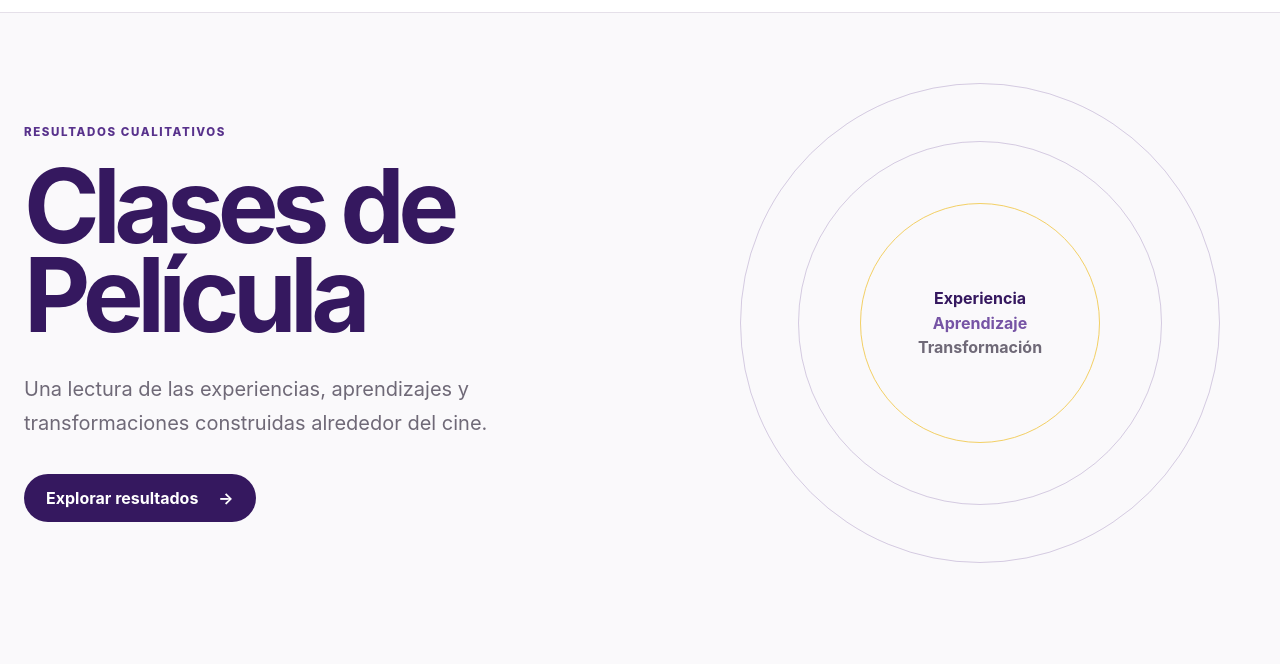
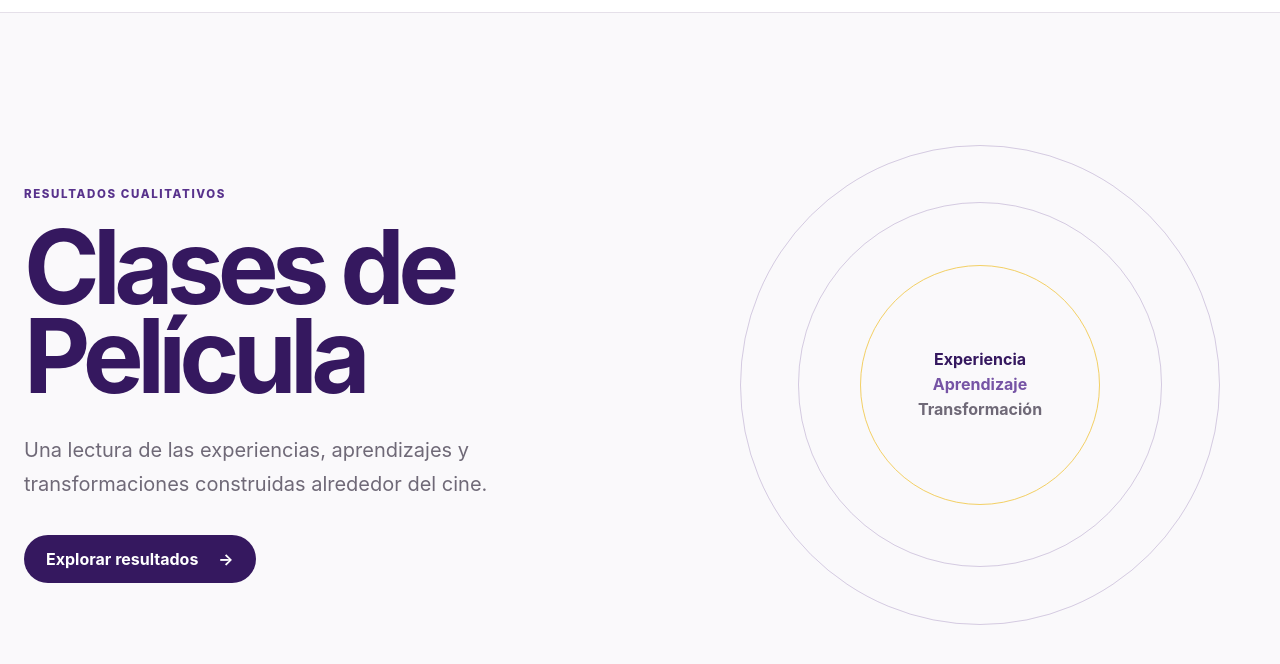
Before and after one commit to ayalammabel/clases-peliculas, a plain HTML site: page index.html in a window 1280 px wide. Shown: the part 60-724 px from the top of the page. Drawn offline with Linux system fonts and the light colour scheme.

Commit message:
Update styles.css

```diff
--- a/css/styles.css
+++ b/css/styles.css
@@ -228,7 +228,9 @@ button:focus-visible {
 
 .hero-container {
     width: min(calc(100% - 48px), var(--max-width));
-    min-height: 560px;
+    min-height: calc(100vh - 73px);
+    min-height: calc(100svh - 73px);
+    box-sizing: border-box;
 
     margin: 0 auto;
 
```
